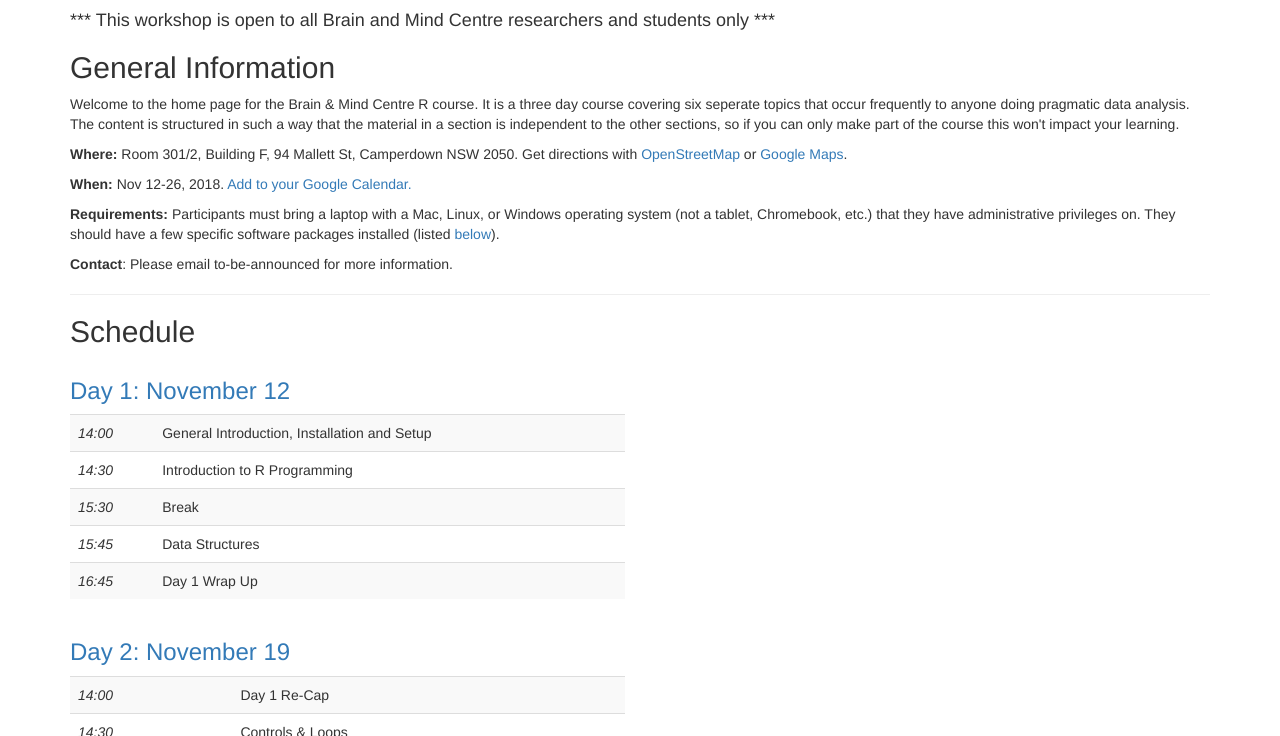
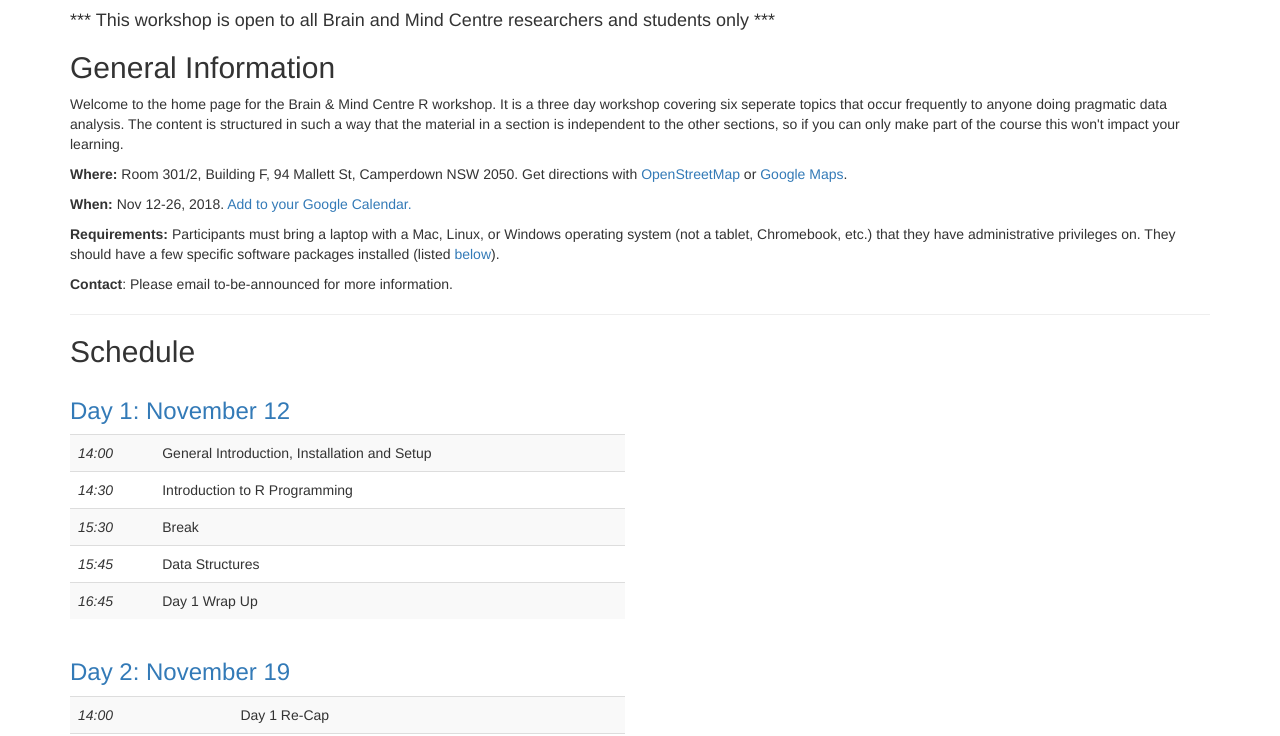
Before and after one commit to n-ho/bmc_r_workshop_2018, a Jekyll site: the page built from index.html, in a window 1280 px wide and 900 px high, scrolled down 439 px, cut to the strip 164-900 px from the top of the window. Built offline with Jekyll 4.4.1, drawn with Linux system fonts in a browser that asks for light colours.

Commit message:
day1 link

```diff
--- a/index.html
+++ b/index.html
@@ -51,7 +51,7 @@ eventbrite: 50385247632 # optional: alphanumeric key for Eventbrite registration
 
 
 <h2 id="general">General Information</h2>
-<p>Welcome to the home page for the Brain & Mind Centre R course. It is a three day course covering six seperate topics that occur frequently to anyone doing pragmatic data analysis.
+<p>Welcome to the home page for the Brain & Mind Centre R workshop. It is a three day workshop covering six seperate topics that occur frequently to anyone doing pragmatic data analysis.
 The content is structured in such a way that the material in a section is independent to the other sections, so if you can only
 make part of the course this won't impact your learning.</p>
 
@@ -159,7 +159,7 @@ make part of the course this won't impact your learning.</p>
 <h2 id="schedule">Schedule</h2>
 <div class="row">
   <div class="col-md-6">
-    <h3><a href="https://cdn.rawgit.com/n-ho/bmc_r_workshop_2018/d4749ded554b05c260d049ca0c58da9cb26a04ce/_episodes/BMC_R_2018_Day_1.html">Day 1: November 12</a></h3>
+    <h3><a href="http://htmlpreview.github.io/?https://github.com/n-ho/bmc_r_workshop_2018/blob/master/_episodes/BMC_R_2018_Day_1.html">Day 1: November 12</a></h3>
 	  <center>
 <table class="table table-striped">
       <tr> <td><em>14:00</em></td> <td>General Introduction, Installation and Setup</td> </tr>
```
